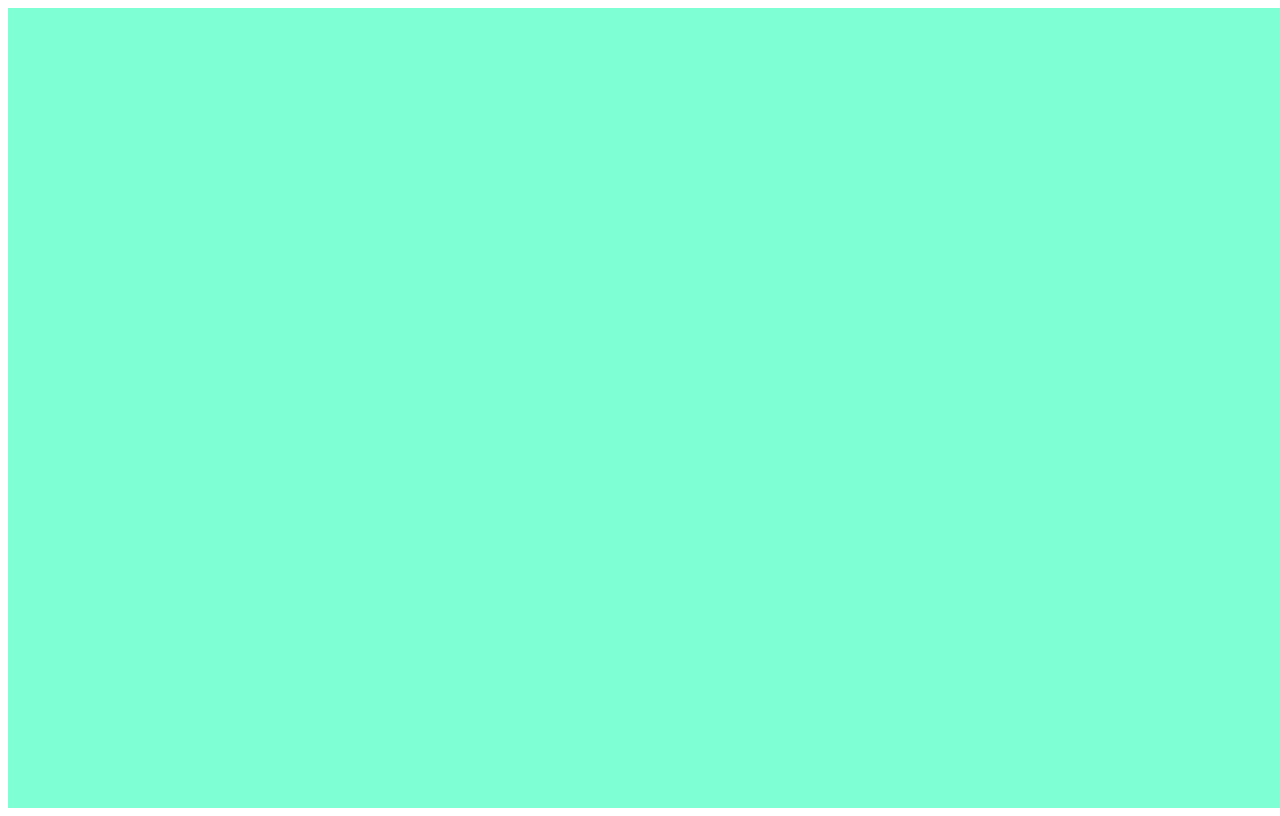
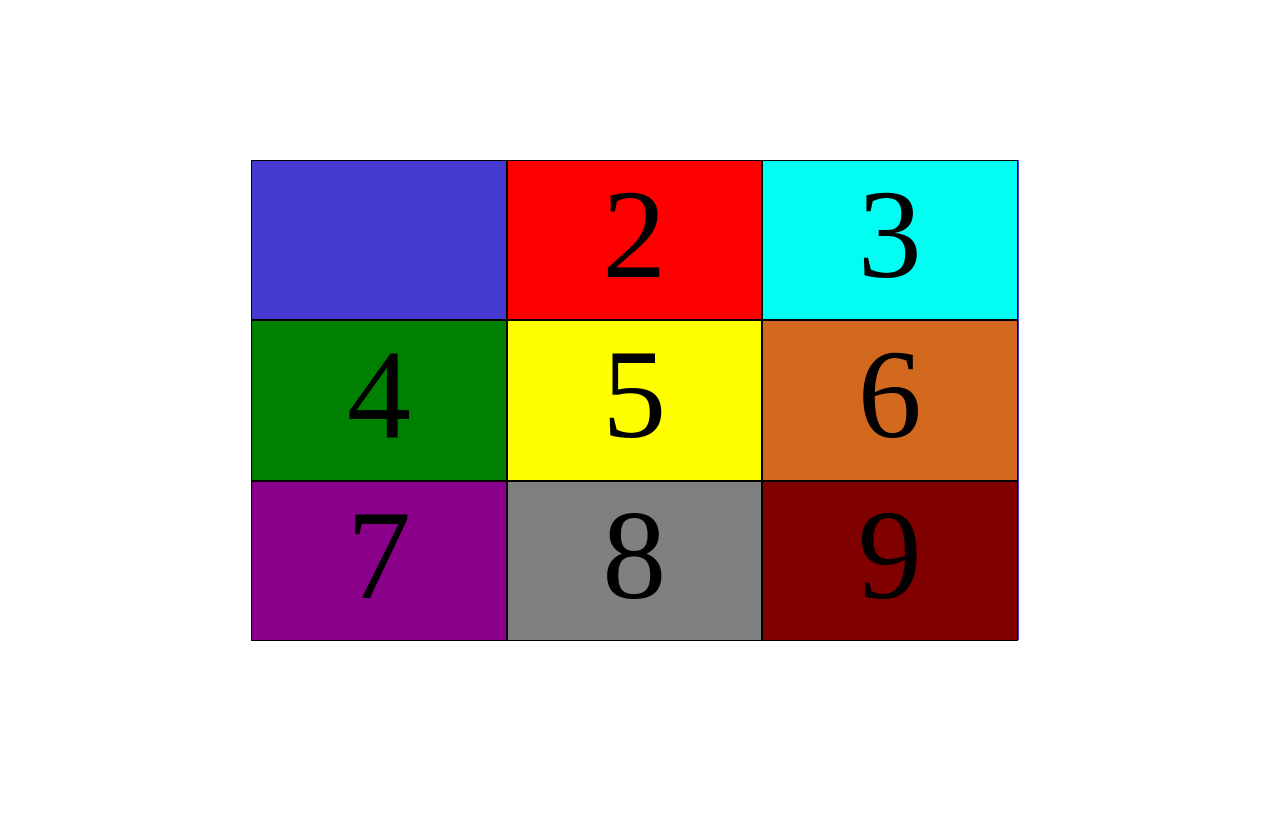
Before and after one commit to gugaisaac/exercicios, a plain HTML site: page Projeto Jogo da Velha/index.html in a window 1280 px wide. Drawn offline with Linux system fonts and the light colour scheme.

Commit message:
criado quadrado/tabuleiro do jogo da velha, clique neles estão funcionando

```diff
--- a/Projeto Jogo da Velha/css/style.css
+++ b/Projeto Jogo da Velha/css/style.css
@@ -1,7 +1,79 @@
+.container{
+    height: 98vh;
+    width: 98vw;
+    position: relative;
+
+}
 #tamanho {
-    height: 100vh;
-    width: 100vw;
-    background-color: aquamarine;
+    height: 60vh;
+    width: 60vw;
+    background-color: rgb(68, 58, 207);
+    position: absolute;
+    top: 50%;
+    left: 50%;
+    transform: translate(-50%, -50%);
+    display: flex;
+    flex-wrap: wrap;
+    font-size: 10vw;
+    text-align: center;
+}
+/*Coluna  1*/
+#bloco1{
+    height: 33%;
+    width: 33%;
+    border: 1px solid black;
+}
+#bloco2{
+    height: 33%;
+    width: 33%;
+    background-color: rgb(255, 0, 0);
+    border: 1px solid black;
+}
+#bloco3{
+    height: 33%;
+    width: 33%;
+    background-color: rgb(0, 255, 242);
+    border: 1px solid black;
+}
+
+/*Coluna  2*/
+#bloco4{
+    height: 33%;
+    width: 33%;
+    background-color: green;
+    border: 1px solid black;
+}
+#bloco5{
+    height: 33%;
+    width: 33%;
+    background-color: yellow;
+    border: 1px solid black;
+}
+#bloco6{
+    height: 33%;
+    width: 33%;
+    background-color: chocolate;
+    border: 1px solid black;
+}
+
+/*Coluna  3*/
+#bloco7{
+    height: 33%;
+    width: 33%;
+    background-color: darkmagenta;
+    border: 1px solid black;
+}
+#bloco8{
+    height: 33%;
+    width: 33%;
+    background-color: grey;
+    border: 1px solid black;
+}
+#bloco9{
+    height: 33%;
+    width: 33%;
+    background-color: maroon;
+    border: 1px solid black;
 }
 
 /* fazer um jogo da velha grande aq */
--- a/Projeto Jogo da Velha/index.html
+++ b/Projeto Jogo da Velha/index.html
@@ -6,7 +6,19 @@
     <link rel="stylesheet" href="css/style.css">
 </head>
 <body>
-    <div id="tamanho"></div>
+    <div class="container">
+        <div id="tamanho">
+            <div id="bloco1"><span></span></div>
+            <div id="bloco2"><span>2</span></div>
+            <div id="bloco3"><span>3</span></div>
+            <div id="bloco4"><span>4</span></div>
+            <div id="bloco5"><span>5</span></div>
+            <div id="bloco6"><span>6</span></div>
+            <div id="bloco7"><span>7</span></div>
+            <div id="bloco8"><span>8</span></div>
+            <div id="bloco9"><span>9</span></div>
+        </div>
+    </div>
 </body>
+</html>
 <script src="js/script.js"></script>
-</html>
--- a/Projeto Jogo da Velha/js/script.js
+++ b/Projeto Jogo da Velha/js/script.js
@@ -0,0 +1,48 @@
+let bloco1 = document.querySelector("#bloco1");
+let bloco2 = document.querySelector("#bloco2");
+let bloco3 = document.querySelector("#bloco3");
+let bloco4 = document.querySelector("#bloco4");
+let bloco5 = document.querySelector("#bloco5");
+let bloco6 = document.querySelector("#bloco6");
+let bloco7 = document.querySelector("#bloco7");
+let bloco8 = document.querySelector("#bloco8");
+let bloco9 = document.querySelector("#bloco9");
+
+let elementBloco1 = document.getElementById("#bloco1")
+let elementBloco2 = document.getElementById("#bloco2")
+let elementBloco3 = document.getElementById("#bloco3")
+let elementBloco4 = document.getElementById("#bloco4")
+let elementBloco5 = document.getElementById("#bloco5")
+let elementBloco6 = document.getElementById("#bloco6")
+let elementBloco7 = document.getElementById("#bloco7")
+let elementBloco8 = document.getElementById("#bloco8")
+let elementBloco9 = document.getElementById("#bloco9")
+
+bloco1.addEventListener("click", function(){
+    let texto = document.createTextNode("X")
+    elementBloco1.append(texto);//entender como faço para aparecer o texto aq
+})
+bloco2.addEventListener("click", function(){
+    alert("APERTOU ");
+})
+bloco3.addEventListener("click", function(){
+    alert("APERTOU ");
+})
+bloco4.addEventListener("click", function(){
+    alert("APERTOU ");
+})
+bloco5.addEventListener("click", function(){
+    alert("APERTOU ");
+})
+bloco6.addEventListener("click", function(){
+    alert("APERTOU ");
+})
+bloco7.addEventListener("click", function(){
+    alert("APERTOU ");
+})
+bloco8.addEventListener("click", function(){
+    alert("APERTOU ");
+})
+bloco9.addEventListener("click", function(){
+    alert("APERTOU ");
+})
```
Also changed, not shown: 1 other file.
